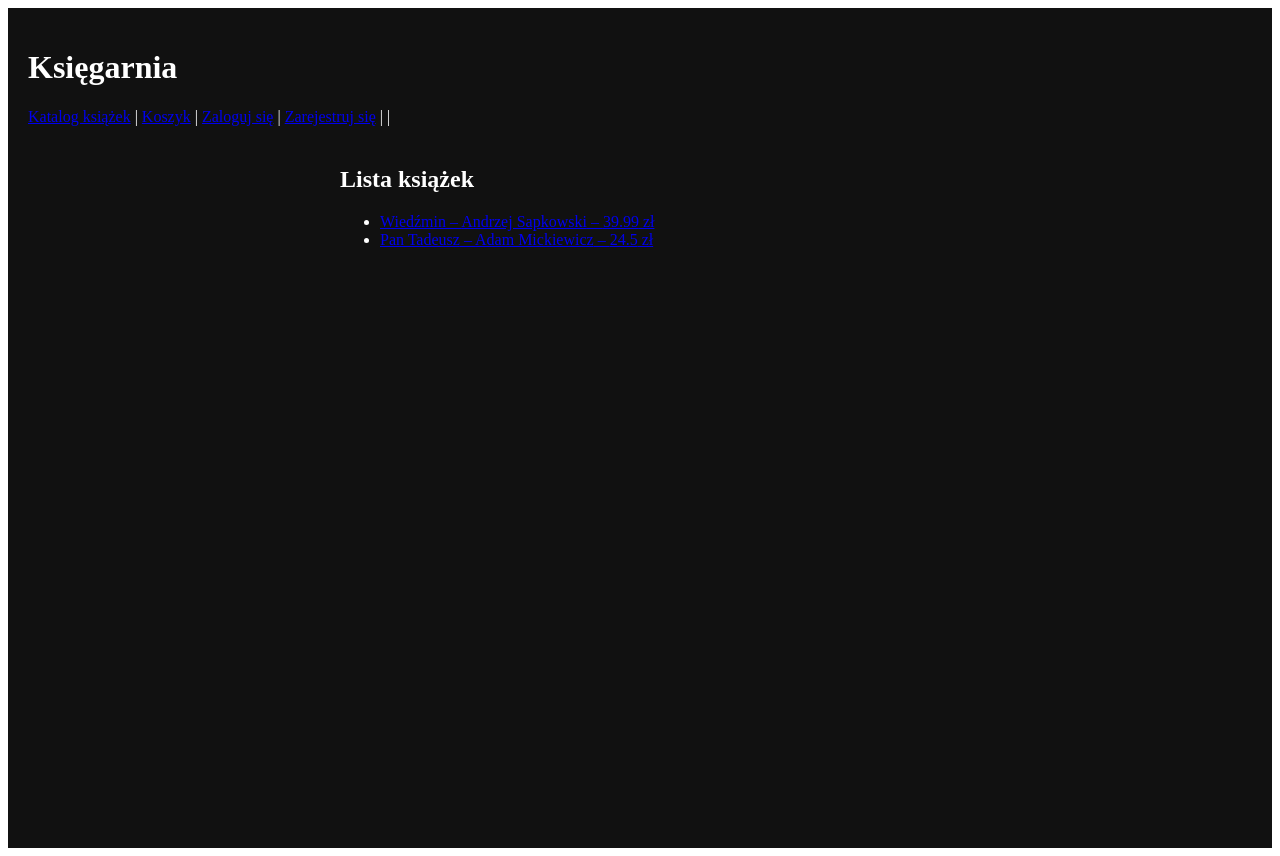
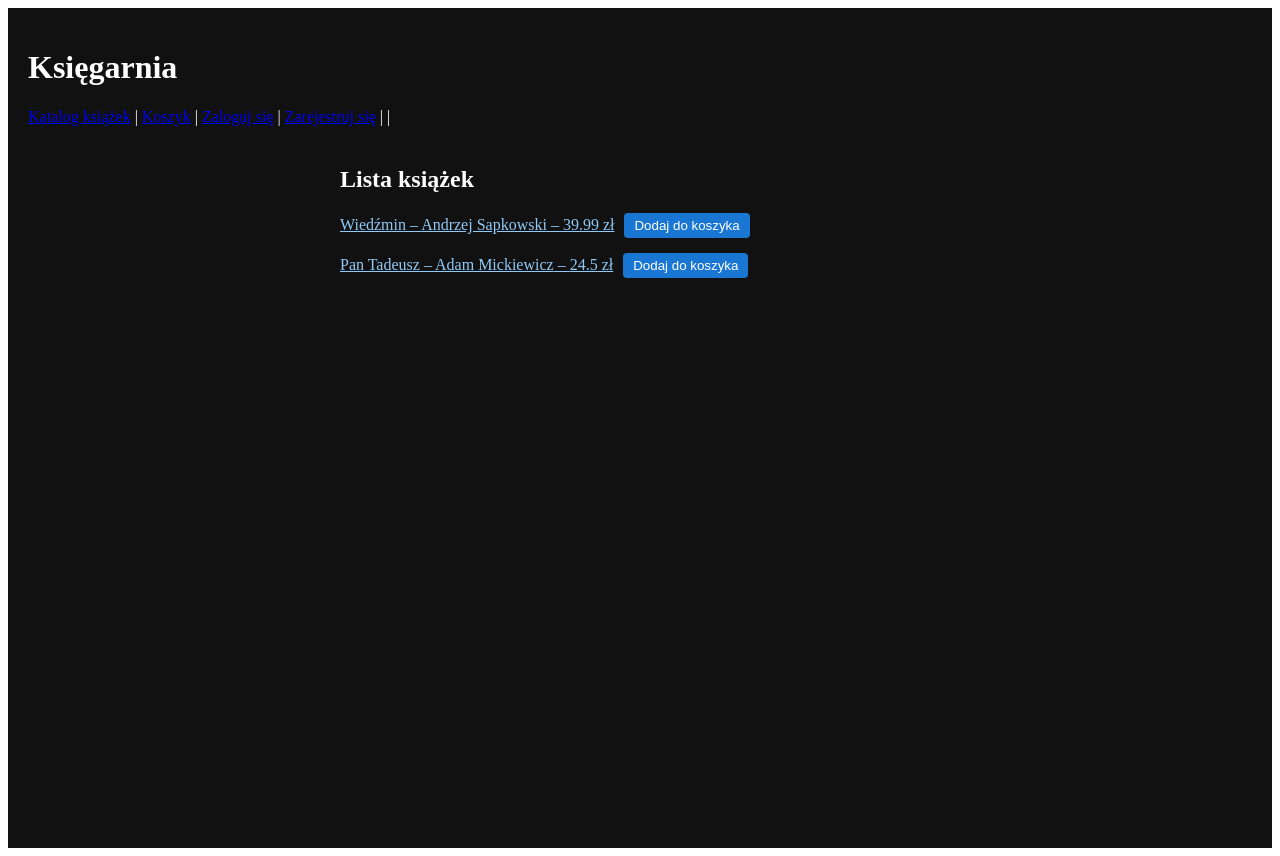
Before and after one commit to Kacperrk/projekt-frontend-backend, a React (Create React App) app in the folder my-app/: page / in a window 1280 px wide. Built offline with nearby package versions, Linux system fonts and the light colour scheme.

Commit message:
Dodano trwałe logowanie użytkownika z użyciem localStorage

```diff
--- a/my-app/src/App.tsx
+++ b/my-app/src/App.tsx
@@ -1,7 +1,7 @@
-import React from 'react';
+import React, { useEffect } from 'react';
 import { BrowserRouter, Routes, Route, Link } from 'react-router-dom';
 import { useAppDispatch, useAppSelector } from './hooks';
-import { logout } from './slices/authSlice';
+import { login, logout } from './slices/authSlice';
 import Button from '@mui/material/Button';
 
 import LoginPage from './components/LoginPage';
@@ -19,6 +19,19 @@ function App() {
   const dispatch = useAppDispatch();
   const user = useAppSelector((state) => state.auth.user);
   const requireAuth = usePrivateRoute();
+
+  // Przywrócenie sesji z localStorage
+  useEffect(() => {
+    const storedUser = localStorage.getItem('user');
+    if (storedUser) {
+      try {
+        const parsedUser = JSON.parse(storedUser);
+        dispatch(login(parsedUser));
+      } catch (err) {
+        console.error('Nieprawidłowy zapis użytkownika w localStorage.');
+      }
+    }
+  }, [dispatch]);
 
   return (
     <BrowserRouter>
--- a/my-app/src/components/Basket.tsx
+++ b/my-app/src/components/Basket.tsx
@@ -1,5 +1,6 @@
 import React from 'react';
 import { useSelector, useDispatch } from 'react-redux';
+import { useNavigate } from 'react-router-dom';
 import { RootState } from '../store';
 import {
   addToBasket,
@@ -21,6 +22,7 @@ const Basket = () => {
   const products = useSelector((state: RootState) => state.basket.products);
   const total = useSelector((state: RootState) => state.basket.price);
   const dispatch = useDispatch();
+  const navigate = useNavigate();
 
   return (
     <Box sx={{ maxWidth: '1200px', mx: 'auto', px: 2, py: 4 }}>
@@ -75,7 +77,15 @@ const Basket = () => {
       </Typography>
 
       {products.length > 0 && (
-        <Box display="flex" justifyContent="center">
+        <Box display="flex" justifyContent="center" gap={2}>
+          <Button
+            variant="outlined"
+            color="primary"
+            onClick={() => navigate('/order-summary')}
+            sx={{ mt: 2 }}
+          >
+            Przejdź do zamówienia
+          </Button>
           <Button
             variant="contained"
             color="error"
--- a/my-app/src/components/ProductList.tsx
+++ b/my-app/src/components/ProductList.tsx
@@ -2,6 +2,7 @@ import React, { useEffect } from 'react';
 import { useAppSelector, useAppDispatch } from '../hooks';
 import { fetchProducts } from '../slices/productsSlice';
 import { Link } from 'react-router-dom';
+import { addToBasket } from '../slices/basketSlice';
 
 const ProductList: React.FC = () => {
   const dispatch = useAppDispatch();
@@ -13,12 +14,7 @@ const ProductList: React.FC = () => {
     dispatch(fetchProducts());
   }, [dispatch]);
 
-  console.log('Stan products:', products);
-
-  // Filtrujemy tylko zatwierdzone książki
   const approvedBooks = products.filter(book => book.approved);
-
-  console.log('Zatwierdzone książki:', approvedBooks);
 
   if (loading) {
     return <div>Ładowanie książek...</div>;
@@ -29,18 +25,34 @@ const ProductList: React.FC = () => {
   }
 
   return (
-    <div style={{ maxWidth: 600, margin: '0 auto', padding: 20 }}>
+    <div style={{ maxWidth: 600, margin: '0 auto', padding: 20, color: '#fff' }}>
       <h2>Lista książek</h2>
 
       {approvedBooks.length === 0 ? (
         <p>Brak zatwierdzonych książek.</p>
       ) : (
-        <ul>
+        <ul style={{ listStyle: 'none', padding: 0 }}>
           {approvedBooks.map(book => (
-            <li key={book.id}>
-              <Link to={`/books/${book.id}`}>
-                {book.title} – {book.author} – {book.price} zł
-              </Link>
+            <li key={book.id} style={{ marginBottom: 15 }}>
+              <div>
+                <Link to={`/books/${book.id}`} style={{ color: '#90caf9' }}>
+                  {book.title} – {book.author} – {book.price} zł
+                </Link>
+                <button
+                  onClick={() => dispatch(addToBasket(book))}
+                  style={{
+                    marginLeft: 10,
+                    padding: '5px 10px',
+                    backgroundColor: '#1976d2',
+                    color: 'white',
+                    border: 'none',
+                    borderRadius: 4,
+                    cursor: 'pointer',
+                  }}
+                >
+                  Dodaj do koszyka
+                </button>
+              </div>
             </li>
           ))}
         </ul>
--- a/my-app/src/slices/authSlice.ts
+++ b/my-app/src/slices/authSlice.ts
@@ -1,6 +1,5 @@
-// authSlice.ts
 import { createSlice, PayloadAction } from '@reduxjs/toolkit';
-import { User } from '../types'; // <- ważne
+import { User } from '../types';
 
 interface AuthState {
   user: User | null;
@@ -14,13 +13,14 @@ const authSlice = createSlice({
   name: 'auth',
   initialState,
   reducers: {
-
     login: (state, action: PayloadAction<User>) => {
       state.user = action.payload;
+      localStorage.setItem('user', JSON.stringify(action.payload));
     },
 
     logout: (state) => {
       state.user = null;
+      localStorage.removeItem('user');
     },
   },
 });
--- a/my-app/src/slices/basketSlice.ts
+++ b/my-app/src/slices/basketSlice.ts
@@ -1,8 +1,8 @@
 import { createSlice, PayloadAction } from '@reduxjs/toolkit';
 import { Book } from '../types';
 
-// Rozszerzamy Book o pole quantity, bo w koszyku potrzebujemy ilości
-interface BasketProduct extends Book {
+// Rozszerzamy Book o pole quantity
+export interface BasketProduct extends Book {
   quantity: number;
 }
 
@@ -29,19 +29,20 @@ const basketSlice = createSlice({
       }
       state.price += action.payload.price;
     },
+
     decreaseQuantity: (state, action: PayloadAction<number>) => {
       const product = state.products.find(p => p.id === action.payload);
-      if (product) {
+      if (!product) return;
+
       if (product.quantity > 1) {
         product.quantity -= 1;
         state.price -= product.price;
       } else {
-          // Usuwamy produkt jeśli ilość spada do 0
         state.products = state.products.filter(p => p.id !== action.payload);
         state.price -= product.price;
       }
-      }
     },
+
     removeFromBasket: (state, action: PayloadAction<number>) => {
       const product = state.products.find(p => p.id === action.payload);
       if (product) {
@@ -49,6 +50,7 @@ const basketSlice = createSlice({
         state.products = state.products.filter(p => p.id !== action.payload);
       }
     },
+
     clearBasket: (state) => {
       state.products = [];
       state.price = 0;
@@ -56,5 +58,11 @@ const basketSlice = createSlice({
   },
 });
 
-export const { addToBasket, decreaseQuantity, removeFromBasket, clearBasket } = basketSlice.actions;
+export const {
+  addToBasket,
+  decreaseQuantity,
+  removeFromBasket,
+  clearBasket,
+} = basketSlice.actions;
+
 export default basketSlice.reducer;
```
Lines whose indentation alone changed are shown as unchanged.
